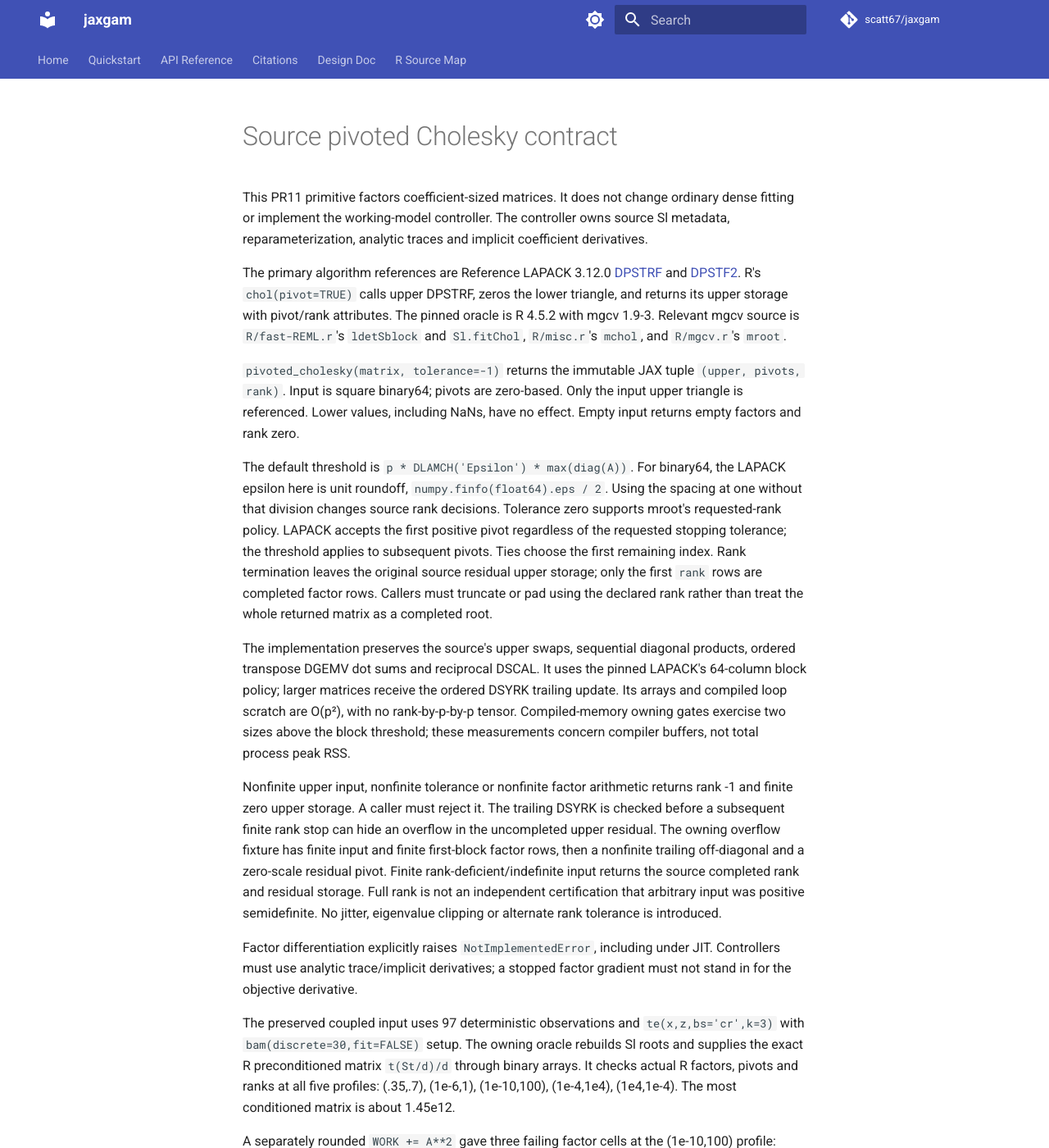
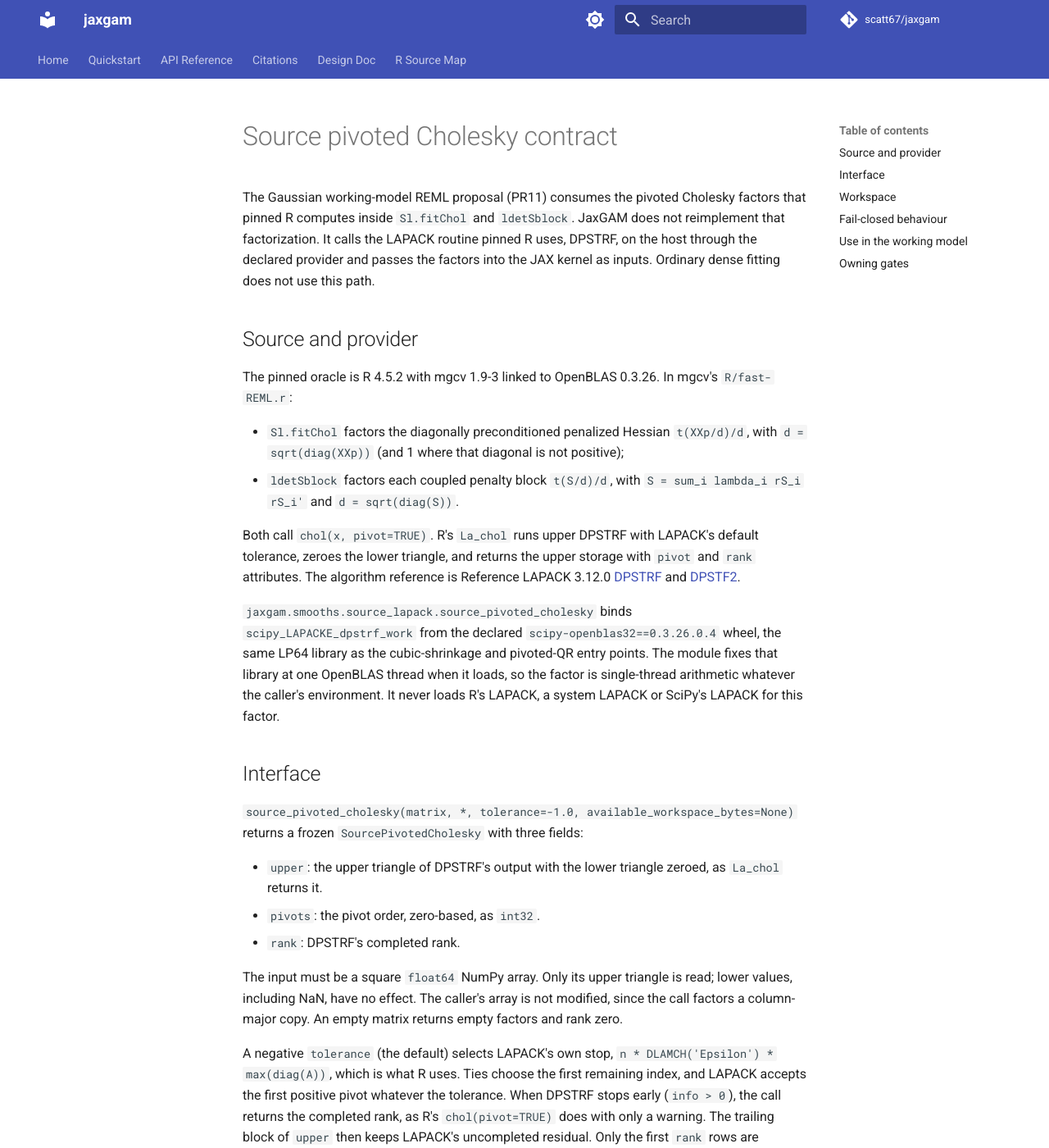
Before and after one commit to scatt67/jaxgam, an MkDocs documentation site: the page built from docs/scale_jaxgam/pivoted_cholesky_source_contract.md, in a window 1280 px wide and 1400 px high. Shown: the whole window at 82% size. Built offline with MkDocs 1.6.1 and Material for MkDocs 9.7.7, drawn with Linux system fonts in a browser that asks for light colours; comment, search, counter and statistics services are not loaded; some of the changed text lies outside the part shown.

Commit message:
[docs] pr11: describe the pinned host DPSTRF in the pivoted Cholesky contract
The contract still described PR11's interim JAX pivoted-Cholesky kernel
(c9cc683), which 173ecc9 replaced with the pinned host DPSTRF. Rewrite it for
the code that ships:

- source_pivoted_cholesky binds scipy_LAPACKE_dpstrf_work from the declared
  scipy-openblas32 0.3.26 wheel (one OpenBLAS thread, fixed at load).
- It returns R chol(pivot=TRUE) storage: the upper triangle with the lower
  zeroed, zero-based pivots and DPSTRF's completed rank, keeping LAPACK's
  residual after a rank stop.
- Its workspace bound and preflight.
- Its fail-closed rejections.
- Factors are kernel inputs to Sl.fitChol's solve and ldetSblock's
  determinant, with no factor derivatives; every criterion derivative is
  analytic or implicit.
- The owning SciPy and pinned-R gates, bitwise when R's LAPACK is the pinned
  OpenBLAS build.

No local paths.

Co-Authored-By: Claude Opus 5.5 (1M context) <noreply@anthropic.com>

```diff
--- a/docs/scale_jaxgam/pivoted_cholesky_source_contract.md
+++ b/docs/scale_jaxgam/pivoted_cholesky_source_contract.md
@@ -1,77 +1,144 @@
 # Source pivoted Cholesky contract
 
-This PR11 primitive factors coefficient-sized matrices. It does not change
-ordinary dense fitting or implement the working-model controller. The
-controller owns source Sl metadata, reparameterization, analytic traces and
-implicit coefficient derivatives.
+The Gaussian working-model REML proposal (PR11) consumes the pivoted Cholesky
+factors that pinned R computes inside `Sl.fitChol` and `ldetSblock`. JaxGAM
+does not reimplement that factorization. It calls the LAPACK routine pinned R
+uses, DPSTRF, on the host through the declared provider and passes the
+factors into the JAX kernel as inputs. Ordinary dense fitting does not use
+this path.
 
-The primary algorithm references are Reference LAPACK 3.12.0
+## Source and provider
+
+The pinned oracle is R 4.5.2 with mgcv 1.9-3 linked to OpenBLAS 0.3.26. In
+mgcv's `R/fast-REML.r`:
+
+- `Sl.fitChol` factors the diagonally preconditioned penalized Hessian
+  `t(XXp/d)/d`, with `d = sqrt(diag(XXp))` (and 1 where that diagonal is not
+  positive);
+- `ldetSblock` factors each coupled penalty block `t(S/d)/d`, with
+  `S = sum_i lambda_i rS_i rS_i'` and `d = sqrt(diag(S))`.
+
+Both call `chol(x, pivot=TRUE)`. R's `La_chol` runs upper DPSTRF with
+LAPACK's default tolerance, zeroes the lower triangle, and returns the upper
+storage with `pivot` and `rank` attributes. The algorithm reference is
+Reference LAPACK 3.12.0
 [DPSTRF](https://github.com/Reference-LAPACK/lapack/blob/v3.12.0/SRC/dpstrf.f)
 and [DPSTF2](https://github.com/Reference-LAPACK/lapack/blob/v3.12.0/SRC/dpstf2.f).
-R's `chol(pivot=TRUE)` calls upper DPSTRF, zeros the lower triangle, and
-returns its upper storage with pivot/rank attributes. The pinned oracle is
-R 4.5.2 with mgcv 1.9-3. Relevant mgcv source is `R/fast-REML.r`'s
-`ldetSblock` and `Sl.fitChol`, `R/misc.r`'s `mchol`, and `R/mgcv.r`'s `mroot`.
 
-`pivoted_cholesky(matrix, tolerance=-1)` returns the immutable JAX tuple
-`(upper, pivots, rank)`. Input is square binary64; pivots are zero-based.
-Only the input upper triangle is referenced. Lower values, including NaNs,
-have no effect. Empty input returns empty factors and rank zero.
+`jaxgam.smooths.source_lapack.source_pivoted_cholesky` binds
+`scipy_LAPACKE_dpstrf_work` from the declared `scipy-openblas32==0.3.26.0.4`
+wheel, the same LP64 library as the cubic-shrinkage and pivoted-QR entry
+points. The module fixes that library at one OpenBLAS thread when it loads,
+so the factor is single-thread arithmetic whatever the caller's environment.
+It never loads R's LAPACK, a system LAPACK or SciPy's LAPACK for this factor.
 
-The default threshold is `p * DLAMCH('Epsilon') * max(diag(A))`. For binary64,
-the LAPACK epsilon here is unit roundoff, `numpy.finfo(float64).eps / 2`.
-Using the spacing at one without that division changes source rank decisions.
-Tolerance zero supports mroot's requested-rank policy. LAPACK accepts the
-first positive pivot regardless of the requested stopping tolerance; the
-threshold applies to subsequent pivots. Ties choose the first remaining
-index. Rank termination leaves the original source residual upper storage;
-only the first `rank` rows are completed factor rows. Callers must truncate
-or pad using the declared rank rather than treat the whole returned matrix
-as a completed root.
+## Interface
 
-The implementation preserves the source's upper swaps, sequential diagonal
-products, ordered transpose DGEMV dot sums and reciprocal DSCAL. It uses the
-pinned LAPACK's 64-column block policy; larger matrices receive the ordered
-DSYRK trailing update. Its arrays and compiled loop scratch are O(p²), with
-no rank-by-p-by-p tensor. Compiled-memory owning gates exercise two sizes
-above the block threshold; these measurements concern compiler buffers,
-not total process peak RSS.
+`source_pivoted_cholesky(matrix, *, tolerance=-1.0,
+available_workspace_bytes=None)` returns a frozen `SourcePivotedCholesky` with
+three fields:
 
-Nonfinite upper input, nonfinite tolerance or nonfinite factor arithmetic
-returns rank -1 and finite zero upper storage. A caller must reject it.
-The trailing DSYRK is checked before a subsequent finite rank stop can hide
-an overflow in the uncompleted upper residual. The owning overflow fixture
-has finite input and finite first-block factor rows, then a nonfinite trailing
-off-diagonal and a zero-scale residual pivot.
-Finite rank-deficient/indefinite input returns the source completed rank and
-residual storage. Full rank is not an independent certification that arbitrary
-input was positive semidefinite. No jitter, eigenvalue clipping or alternate
-rank tolerance is introduced.
+- `upper`: the upper triangle of DPSTRF's output with the lower triangle zeroed,
+  as `La_chol` returns it.
+- `pivots`: the pivot order, zero-based, as `int32`.
+- `rank`: DPSTRF's completed rank.
 
-Factor differentiation explicitly raises `NotImplementedError`, including
-under JIT. Controllers must use analytic trace/implicit derivatives; a stopped
-factor gradient must not stand in for the objective derivative.
+The input must be a square `float64` NumPy array. Only its upper triangle is
+read; lower values, including NaN, have no effect. The caller's array is not
+modified, since the call factors a column-major copy. An empty matrix returns
+empty factors and rank zero.
 
-The preserved coupled input uses 97 deterministic observations and
-`te(x,z,bs='cr',k=3)` with `bam(discrete=30,fit=FALSE)` setup. The owning
-oracle rebuilds Sl roots and supplies the exact R preconditioned matrix
-`t(St/d)/d` through binary arrays. It checks actual R factors, pivots and
-ranks at all five profiles: (.35,.7), (1e-6,1), (1e-10,100), (1e-4,1e4),
-(1e4,1e-4). The most conditioned matrix is about 1.45e12.
+A negative `tolerance` (the default) selects LAPACK's own stop,
+`n * DLAMCH('Epsilon') * max(diag(A))`, which is what R uses. Ties choose the
+first remaining index, and LAPACK accepts the first positive pivot whatever
+the tolerance. When DPSTRF stops early (`info > 0`), the call returns the
+completed rank, as R's `chol(pivot=TRUE)` does with only a warning. The
+trailing block of `upper` then keeps LAPACK's uncompleted residual. Only the
+first `rank` rows are completed factor rows.
 
-A separately rounded `WORK += A**2` gave three failing factor cells at the
-(1e-10,100) profile: maximum absolute error 2.77526e-11 and relative error
-1.38747e-5. On the tested pinned ARM CPU image, a serial source reproduction
-using IEEE fused multiply-add for that diagonal recurrence matches the
-entire R factor bit for bit; separate rounding does not. The kernel therefore
-leaves that source contraction available while materializing the surrounding
-vector-operation boundaries. All five live R factor gates pass STRICT after
-this correction. Compiler/backend arithmetic remains part of numerical
-provenance; these observations do not assert universal bit identity across
-platforms. Live oracle gates flag a platform mismatch rather than replace
-it with machine-specific constants.
+## Workspace
 
-Run the owning gates with `make test-pivoted-cholesky`. They also compare
-SciPy DPSTRF at sizes 1/3/8/64/65/96/129, pinned R above the block threshold,
-rank70 termination in a 96-dimensional matrix, rank/tie/tolerance boundaries,
-finite failure, factor-AD rejection and compiled workspace.
+`source_pivoted_cholesky_workspace_bound(n)` bounds the bytes the call owns
+beyond the caller's matrix:
+
+- the column-major input copy that DPSTRF overwrites and that becomes `upper`;
+- the one-based integer pivots;
+- LAPACK's `2n` real work array;
+- the returned zero-based pivots.
+
+That is `8n^2 + 24n` bytes. With `available_workspace_bytes`, a call whose
+bound exceeds the allowance raises `MemoryError` before the provider is
+loaded. The working-model controller adds this bound, plus the host copy and
+device copy of each factored matrix, to its compiled-workspace plan before
+running a proposal.
+
+## Fail-closed behaviour
+
+The call rejects, before calling the provider:
+
+- an input that is not a square `float64` NumPy array;
+- a non-finite or non-real `tolerance`;
+- a non-finite entry in the upper triangle;
+- a dimension beyond the LP64 integer range;
+- an invalid workspace allowance.
+
+A negative DPSTRF `info` raises `RuntimeError`, and a non-finite factor raises
+`FloatingPointError`. No jitter, eigenvalue clipping or alternative rank
+tolerance is added.
+
+## Use in the working model
+
+`jaxgam.fitting.working_model.working_model_factor_inputs` assembles exactly
+the preconditioned matrices pinned R factors at one trial, from the same
+smoothing parameters the trial uses. `jaxgam.execution.working_model` factors
+each one on the host with `source_pivoted_cholesky`. Each factor, with its
+diagonal preconditioner, then enters `gaussian_working_model_proposal` as a
+kernel input:
+
+- The Hessian factor gives `Sl.fitChol`'s scaled pivoted solve and
+  `log|XXp|` from the leading DPSTRF-rank rows, with static-size padding.
+  `Sl.fitChol`'s additional `Rrank` truncation is not ported: the working
+  model requires a positive-definite penalized system, and the controller
+  treats any non-finite proposal, factor or determinant as a failure.
+- Each coupled penalty factor gives `ldetSblock`'s
+  `2 * sum(log(diag(R)) + log(d[piv]))`. A rank-deficient coupled block makes
+  that determinant non-finite, so the proposal fails rather than reporting a
+  finite score. Rank-dropping penalties remain unported.
+
+Factors have no derivatives. They are computed outside JAX, so nothing
+differentiates through DPSTRF. Every derivative of the criterion is an
+analytic trace or implicit-function derivative given the factors, following
+`Sl.fitChol` and `ldetSblock`.
+
+## Owning gates
+
+Run with `make test-pivoted-cholesky`, which runs
+`tests/test_smooths/test_source_lapack.py -k pivoted_cholesky`.
+
+- **Against SciPy's DPSTRF.** Factors at sizes 1, 3, 8, 64, 65, 96 and 129,
+  across LAPACK's 64-column block boundary, must match SciPy's DPSTRF in
+  storage, pivots and rank, and must reconstruct the pivoted matrix.
+- **Rank stops.** Rank-stop storage under default, zero and explicit
+  tolerances, for rank-deficient, indefinite, zero and identity inputs.
+- **Validation.** Every rejection above, the non-finite-factor failure, and
+  the workspace preflight that runs before any provider call.
+- **Against pinned R.**
+  - Inputs: R's `chol(pivot=TRUE)` on the five coupled
+    `te(x,z,bs="cr",k=3)` penalty profiles from `bam(discrete=30,fit=FALSE)`
+    `Sl.setup` roots, smoothing (0.35, 0.7), (1e-6, 1), (1e-10, 100),
+    (1e-4, 1e4) and (1e4, 1e-4), plus three generic matrices above the block
+    threshold. The comparison is through the typed `RBridge`.
+  - Bitwise when R's LAPACK is detected (`openblas_get_config`) as the pinned
+    OpenBLAS 0.3.26 build: rank, pivots and upper storage for the coupled
+    profiles.
+  - At STRICT for the other matrices, and for every matrix when R uses
+    another LAPACK.
+
+The working-model tests in `tests/test_fitting/test_working_model.py` and
+`tests/test_execution/test_working_model.py` also feed pinned R's exact
+trial state into the kernel. With the host DPSTRF factors, they check
+`Sl.fitChol`'s proposal and `ldetS`'s derivatives at matched state.
+
+Compiler and backend arithmetic remain part of numerical provenance. These
+gates do not assert bit identity across platforms or LAPACK builds beyond the
+pinned provider.
```
